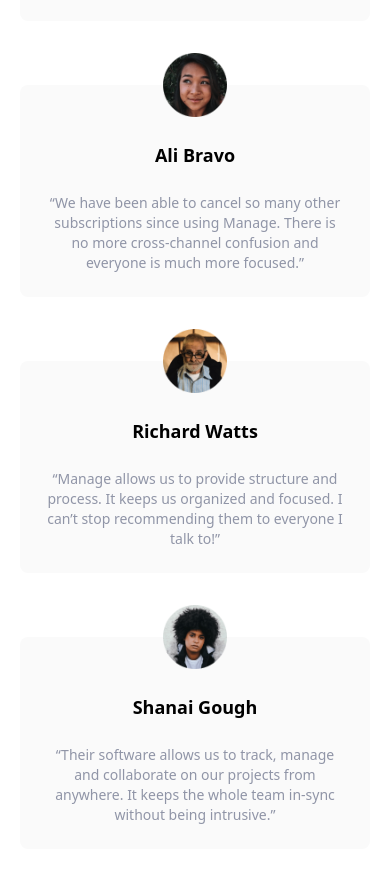
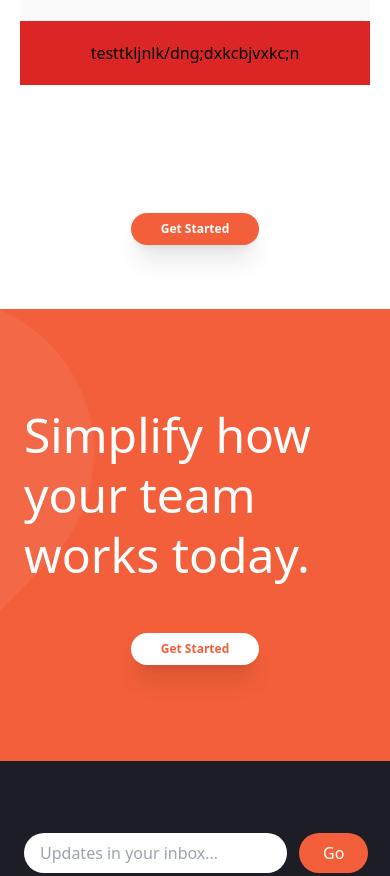
Before and after one commit to mheyrie/manage-landing-page-master, a website: page index.html in a window 390 px wide. Shown: the part 2289-3165 px from the top of the page. Drawn offline with Linux system fonts and the light colour scheme.

Commit message:
Commenced Carousel

```diff
--- a/index.html
+++ b/index.html
@@ -184,7 +184,7 @@
             </p>
           </div>
           <!-- Second Testimonal -->
-          <div class="flex flex-col items-center p-6 mt-16  space-y-6 rounded-lg bg-veryLightGray md:w-1/3 ">
+          <div class="hidden flex-col items-center p-6 mt-16  space-y-6 rounded-lg bg-veryLightGray md:w-1/3 md:flex">
             <img src="images/avatar-ali.png" class="w-16 -mt-14" alt="A little girl">
             <h5 class="text-lg font-bold">Ali Bravo</h5>
             <p class="text-sm text-darkGrayishBlue">
@@ -194,7 +194,7 @@
             </p>
           </div>
           <!-- Third Testimonal -->
-          <div class="flex flex-col items-center p-6  mt-16 space-y-6 rounded-lg bg-veryLightGray md:w-1/3">
+          <div class="hidden flex-col items-center p-6 mt-16  space-y-6 rounded-lg bg-veryLightGray md:w-1/3 md:flex">
             <img src="images/avatar-richard.png" class="w-16 -mt-14" alt="An Old Man">
             <h5 class="text-lg font-bold">Richard Watts</h5>
             <p class="text-sm text-darkGrayishBlue">
@@ -203,7 +203,7 @@
             </p>
           </div>
           <!-- Fourth Testimonal -->
-          <div class="flex flex-col items-center p-6  mt-16 space-y-6 rounded-lg bg-veryLightGray md:w-1/3">
+          <div class="hidden flex-col items-center p-6 mt-16  space-y-6 rounded-lg bg-veryLightGray md:w-1/3 md:flex">
             <img src="images/avatar-shanai.png" class="w-16 -mt-14" alt="A Little boy with Full hair">
             <h5 class="text-lg font-bold">Shanai Gough</h5>
             <p class="text-sm text-darkGrayishBlue">
@@ -212,6 +212,13 @@
             </p>
           </div>
         </div>
+        <!-- Carousel  -->
+        <div id="carousel-nav" class="flex items-center justify-center mb-32 p-5 md:w-full  bg-red-600 md:hidden">
+          <span id="carousel-btn" >test</span>
+          <span id="carousel-btn" >tkljnlk/dng;dxkcbjvxkc;n</span>
+          <span id="carousel-btn" ></span>
+          <span id="carousel-btn" ></span>
+        </div>
         <!-- Button -->
         <div class="my-16">
           <button class="rounded-full bg-brightRed p-2 px-4 text-white hover:opacity-50 text-xs font-bold w-32 shadow-xl">
@@ -219,6 +226,7 @@
           </button>
         </div>
       </div>
+
     </section>
     <!-- Fourth Section -->
     <section id="section-four" class="bg-brightRed">
@@ -290,7 +298,7 @@
       </div>
     </footer>
     <div id="attribution" class="flex justify-center">
-      Challenge by <a href="https://www.frontendmentor.io?ref=challenge" target="_blank">Frontend Mentor</a>.
+      Challenge by <a href="https://www.frontendmentor.io?ref=challenge" target="_blank"> Frontend Mentor</a>.
       Coded by Mheyrie.
     </div>
   </main>
```
Also changed, not shown: css/main.css.
